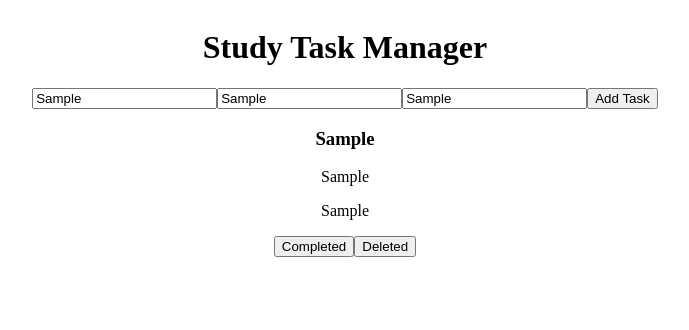
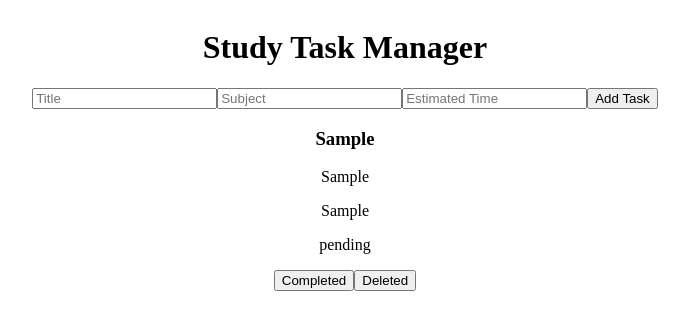
Before and after one commit to abhi-agrahari/Study-Task-Manager, a React (Vite) app: page / in a window 1280 px wide. Both pictures are taken after typing "Sample", "Sample", "Sample" into the empty fields and a click on the button "Add Task". Shown: the top 330 px of the page, without its empty margins (295-984 px from the left). Built offline with nearby package versions, Linux system fonts and the light colour scheme.

Commit message:
Added delete task and update status feature

```diff
--- a/src/App.jsx
+++ b/src/App.jsx
@@ -7,22 +7,43 @@ function App() {
 
   const [tasks, setTasks] = useState([])
 
-  const [formData, setFormData] = useState({})
-
-  const addTask = () => {
+  const addTask = (task) => {
     setTasks((prev) => [
       ...prev,
-      formData
+      task
     ])
+  }
 
-    console.log(tasks)
-  }
+  const deleteTask = (key =>
+    setTasks((prev) =>
+      prev.filter(task => task.key !== key)
+    )
+  )
+
+  const markComplete = ((key) => {
+    setTasks((prev) => {
+      const updatedTasks = prev.map((task) => {
+        if(task.key === key){
+          const updatedTask = {
+            ...task,
+            status : "completed"
+          }
+
+          return updatedTask
+        }
+
+        return task
+      })
+
+      return updatedTasks
+    })
+  })
 
   return (
     <>
       <h1> Study Task Manager </h1>
 
-      <TaskForm formData={formData} setFormData={setFormData} addTask={addTask} />
+      <TaskForm addTask={addTask} />
 
       {
         tasks.map((task) => (
@@ -31,7 +52,10 @@ function App() {
             subject = {task.subject}
             estimatedTime = {task.estimatedTime}
             status = {task.status}
-            key = {crypto.randomUUID()}
+            key = {task.key}
+            taskKey = {task.key}
+            deleteTask = {deleteTask}
+            markComplete = {markComplete}
           />
         ))
       }
--- a/src/components/TaskCard.jsx
+++ b/src/components/TaskCard.jsx
@@ -1,6 +1,14 @@
 function TaskCard(props){
 
-    const {title, subject, estimatedTime, status} = props
+    const { title, subject, estimatedTime, status, taskKey, deleteTask, markComplete } = props
+
+    const handleDelete = (() => {
+        deleteTask(taskKey)
+    })
+
+    const handleStaus = (() => {
+        markComplete(taskKey)
+    })
 
     return (
         <div>
@@ -11,8 +19,8 @@ function TaskCard(props){
                 <p> {status} </p>
             </div>
             <div>
-                <button> Completed </button>
-                <button> Deleted </button>
+                <button onClick={handleStaus} > Completed </button>
+                <button onClick={handleDelete}> Deleted </button>
             </div>
         </div>
     )
--- a/src/components/TaskForm.jsx
+++ b/src/components/TaskForm.jsx
@@ -1,8 +1,12 @@
 import { useState } from "react"
 
-function TaskForm({ formData, setFormData, addTask }){
+function TaskForm({ addTask }){
 
-    //const [formData, setFormData] = useState({})
+    const [formData, setFormData] = useState({
+        title: "",
+        subject: "",
+        estimatedTime: ""
+    })
 
     const handleChange = ((event) => {
         const {name, value} = event.target
@@ -16,9 +20,17 @@ function TaskForm({ formData, setFormData, addTask }){
     const handleSubmit = ((event) => {
         event.preventDefault()
 
-        addTask()
+        addTask({
+            ...formData,
+            key : crypto.randomUUID(),
+            status : "pending"
+        })
 
-        console.log(formData)
+        setFormData({
+            title: "",
+            subject: "",
+            estimatedTime: ""
+        })
     })
 
     return (
@@ -27,18 +39,21 @@ function TaskForm({ formData, setFormData, addTask }){
                 type="text"
                 name="title"
                 placeholder="Title"
+                value={formData.title}
                 onChange={handleChange}
             />
             <input
                 type="text"
                 name="subject"
                 placeholder="Subject"
+                value={formData.subject}
                 onChange={handleChange}
             />
             <input
                 type="text"
                 name="estimatedTime"
                 placeholder="Estimated Time"
+                value={formData.estimatedTime}
                 onChange={handleChange}
             />
 
```
